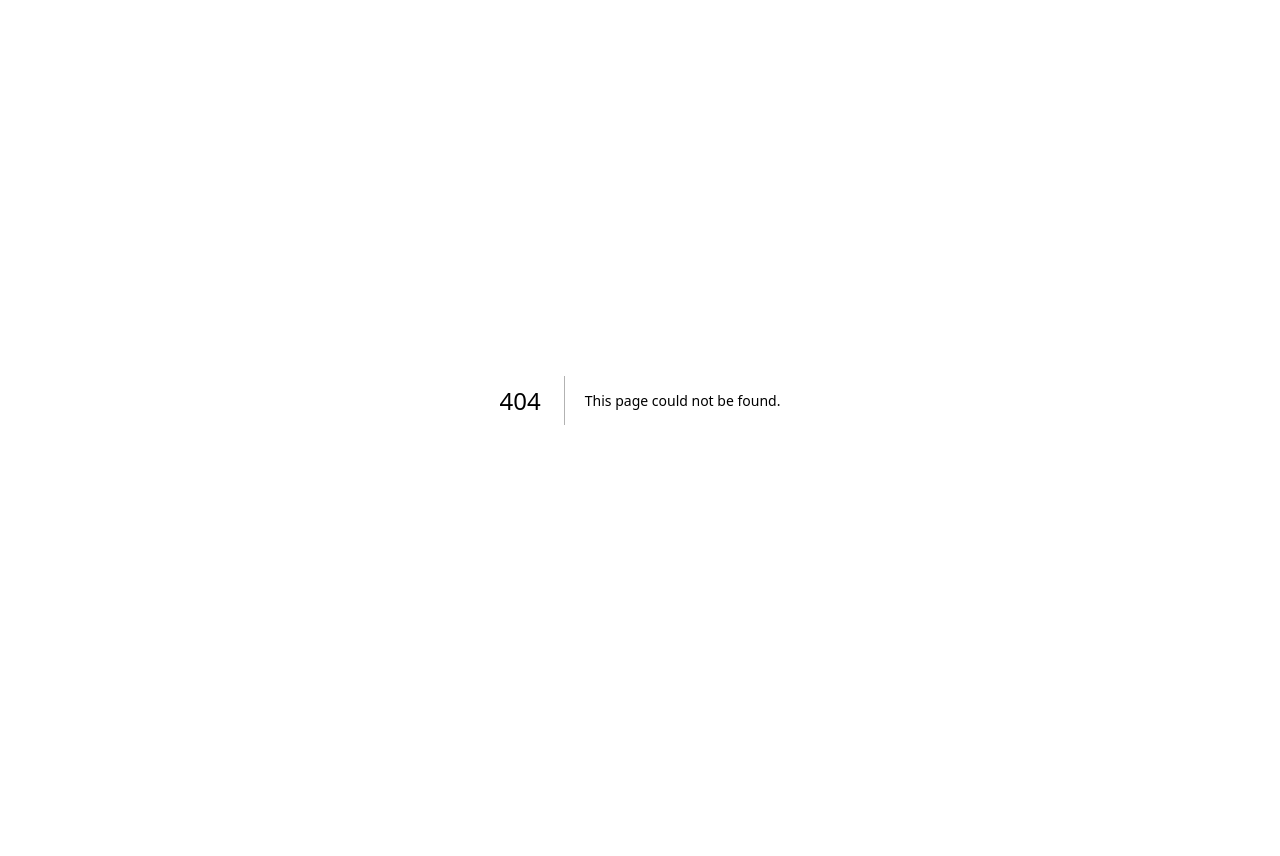
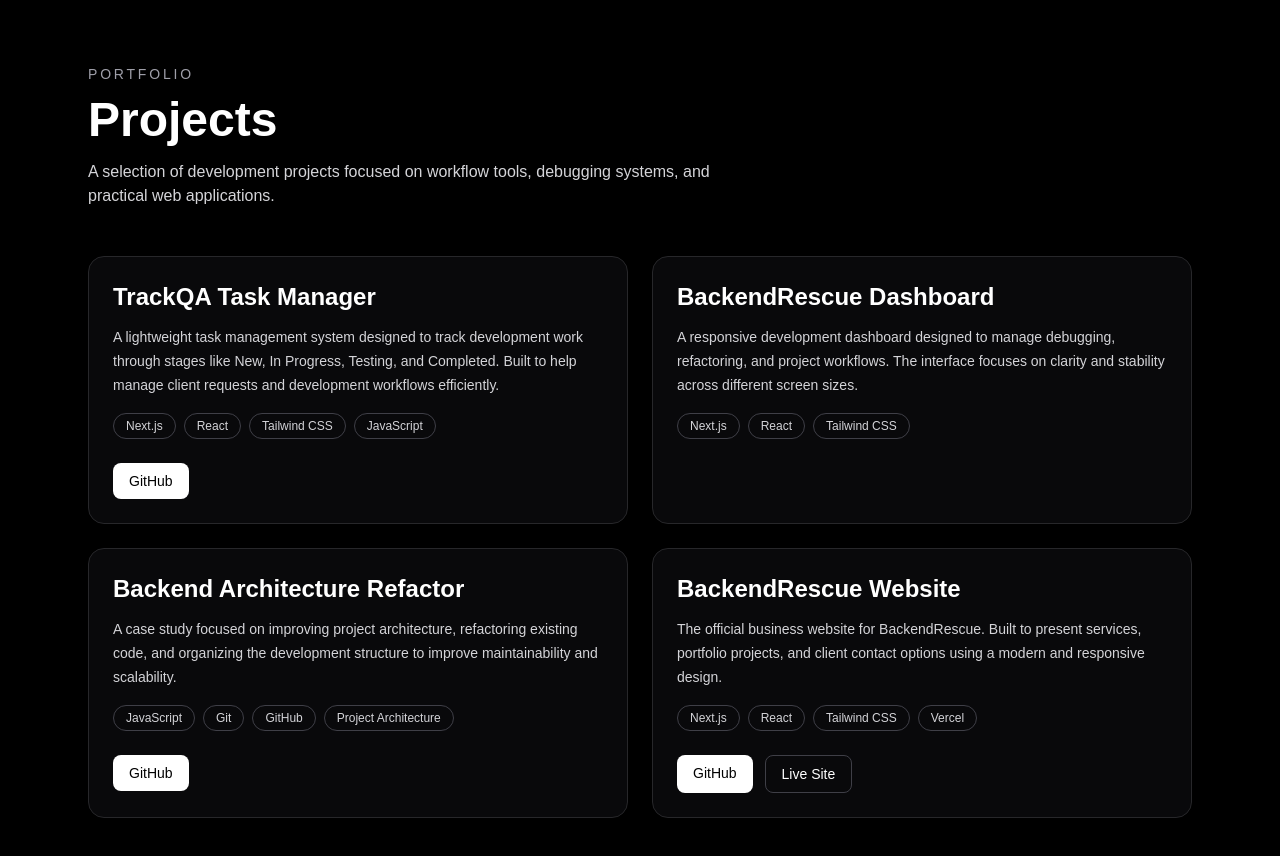
Before and after one commit to curtis-fawcett/backendrescue-site, a Next.js app: page /projects in a window 1280 px wide. Before the commit this address had no page. Shown: the top 856 px of the page. Before the commit the page ends 800 px from the top, so only its background shows below. Built offline with nearby package versions, Linux system fonts and the light colour scheme.

Commit message:
Add projects page and update navigation

```diff
--- a/src/app/page.js
+++ b/src/app/page.js
@@ -9,6 +9,7 @@ export default function Home() {
 
   const navLinks = [
     { href: "#services", label: "Services" },
+    { href: "/projects", label: "Projects" },
     { href: "#results", label: "Results" },
     { href: "#who-i-help", label: "Who I Help" },
     { href: "#problems", label: "Problems" },
--- /dev/null
+++ b/src/app/projects/page.js
@@ -0,0 +1,113 @@
+const projects = [
+  {
+    title: "TrackQA Task Manager",
+    description:
+      "A lightweight task management system designed to track development work through stages like New, In Progress, Testing, and Completed. Built to help manage client requests and development workflows efficiently.",
+    tech: ["Next.js", "React", "Tailwind CSS", "JavaScript"],
+    github: "https://github.com/curtis-fawcett/TrackQA",
+    live: "",
+  },
+  {
+    title: "BackendRescue Dashboard",
+    description:
+      "A responsive development dashboard designed to manage debugging, refactoring, and project workflows. The interface focuses on clarity and stability across different screen sizes.",
+    tech: ["Next.js", "React", "Tailwind CSS"],
+    github: "",
+    live: "",
+  },
+  {
+    title: "Backend Architecture Refactor",
+    description:
+      "A case study focused on improving project architecture, refactoring existing code, and organizing the development structure to improve maintainability and scalability.",
+    tech: ["JavaScript", "Git", "GitHub", "Project Architecture"],
+    github: "https://github.com/curtis-fawcett/backendrescue-refactor-case-study",
+    live: "",
+  },
+  {
+    title: "BackendRescue Website",
+    description:
+      "The official business website for BackendRescue. Built to present services, portfolio projects, and client contact options using a modern and responsive design.",
+    tech: ["Next.js", "React", "Tailwind CSS", "Vercel"],
+    github: "https://github.com/curtis-fawcett/backendrescue-site",
+    live: "https://backendrescue.dev",
+  },
+];
+
+export default function ProjectsPage() {
+  return (
+    <main className="min-h-screen bg-black text-white">
+      <section className="mx-auto max-w-6xl px-6 py-16">
+
+        <div className="mb-12">
+          <p className="mb-3 text-sm uppercase tracking-[0.2em] text-zinc-400">
+            Portfolio
+          </p>
+
+          <h1 className="text-4xl font-bold sm:text-5xl">
+            Projects
+          </h1>
+
+          <p className="mt-4 max-w-2xl text-zinc-300">
+            A selection of development projects focused on workflow tools,
+            debugging systems, and practical web applications.
+          </p>
+        </div>
+
+        <div className="grid gap-6 md:grid-cols-2">
+          {projects.map((project) => (
+            <article
+              key={project.title}
+              className="rounded-2xl border border-zinc-800 bg-zinc-950 p-6 shadow-lg"
+            >
+              <h2 className="text-2xl font-semibold">
+                {project.title}
+              </h2>
+
+              <p className="mt-3 text-sm leading-6 text-zinc-300">
+                {project.description}
+              </p>
+
+              <div className="mt-4 flex flex-wrap gap-2">
+                {project.tech.map((item) => (
+                  <span
+                    key={item}
+                    className="rounded-full border border-zinc-700 px-3 py-1 text-xs text-zinc-300"
+                  >
+                    {item}
+                  </span>
+                ))}
+              </div>
+
+              <div className="mt-6 flex gap-3">
+
+                {project.github && (
+                  <a
+                    href={project.github}
+                    target="_blank"
+                    rel="noreferrer"
+                    className="rounded-lg bg-white px-4 py-2 text-sm font-medium text-black transition hover:opacity-90"
+                  >
+                    GitHub
+                  </a>
+                )}
+
+                {project.live && (
+                  <a
+                    href={project.live}
+                    target="_blank"
+                    rel="noreferrer"
+                    className="rounded-lg border border-zinc-700 px-4 py-2 text-sm font-medium text-white transition hover:bg-zinc-900"
+                  >
+                    Live Site
+                  </a>
+                )}
+
+              </div>
+            </article>
+          ))}
+        </div>
+
+      </section>
+    </main>
+  );
+}
```
Also changed, not shown: 1 other file (tests, documents, lock files or other folders).
